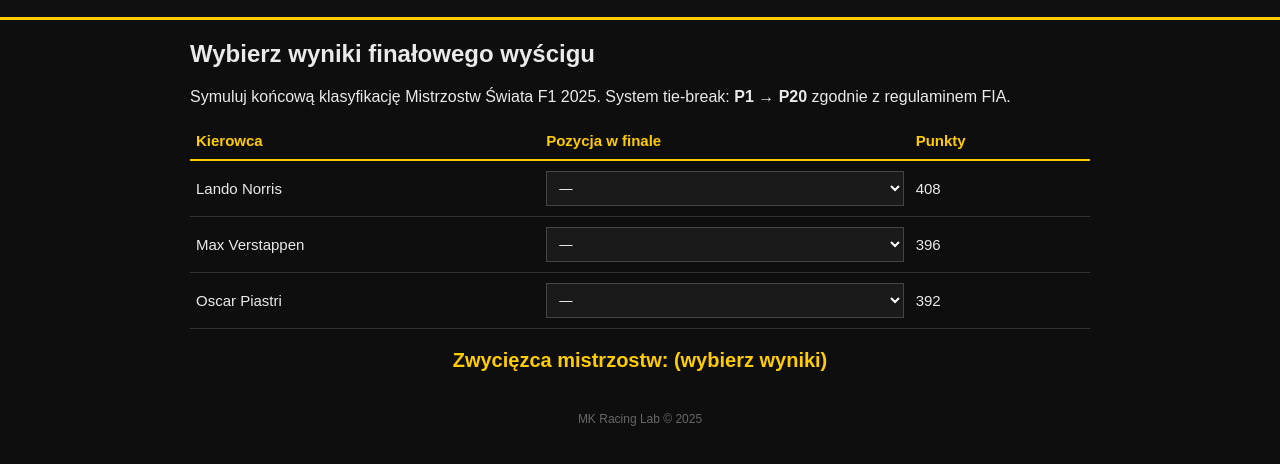
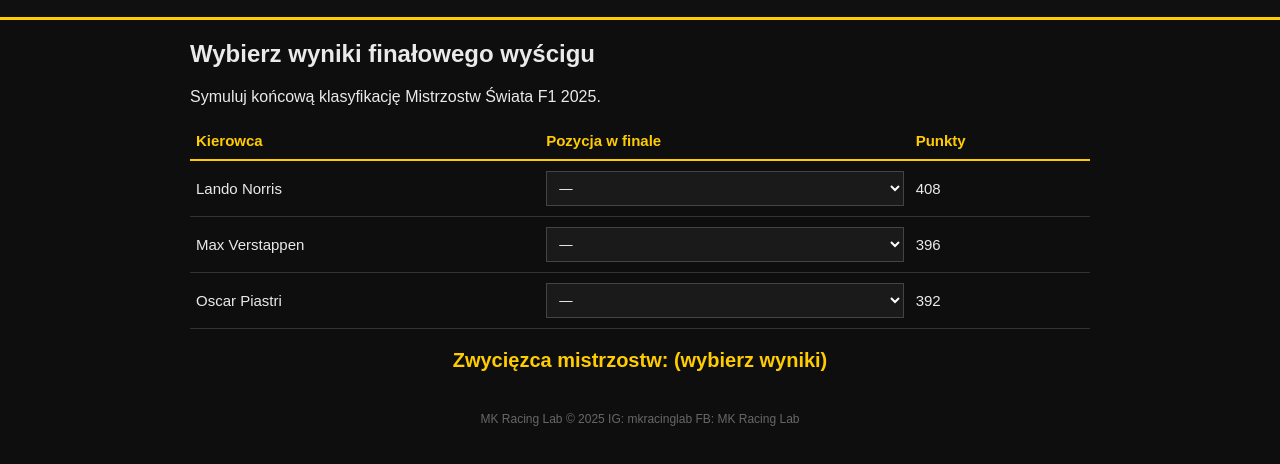
Before and after one commit to mckowa/MK_Racing_Kalkulator, a plain HTML site: page index.html in a window 1280 px wide. Shown: the part 78-542 px from the top of the page. Drawn offline with Linux system fonts and the light colour scheme.

Commit message:
Add files via upload

```diff
--- a/index.html
+++ b/index.html
@@ -106,7 +106,7 @@
 <div class="container">
 
 <h2>Wybierz wyniki finałowego wyścigu</h2>
-<p>Symuluj końcową klasyfikację Mistrzostw Świata F1 2025. System tie-break: <b>P1 → P20</b> zgodnie z regulaminem FIA.</p>
+<p>Symuluj końcową klasyfikację Mistrzostw Świata F1 2025.</p>
 
 <table>
 <thead>
@@ -129,6 +129,8 @@ Zwycięzca mistrzostw: <span id="champ">(wybierz wyniki)</span>
 
 <div class="footer">
     MK Racing Lab © 2025
+    IG: mkracinglab
+    FB: MK Racing Lab
 </div>
 
 </div>
@@ -246,7 +248,7 @@ function update() {
             tieBox.innerHTML = `<div class="tie">Nierozstrzygnięty remis pomiędzy: ${equals.map(e=>e.name).join(", ")}</div>`;
         }
     } else {
-        notes.textContent = "Brak remisu. Zwycięzca wyłoniony punktami.";
+        notes.textContent = "Zwycięzca wyłoniony punktami.";
         champ.textContent = rows[0].name;
     }
 }
```
